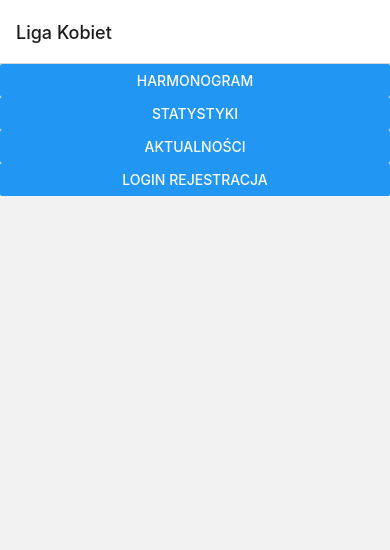
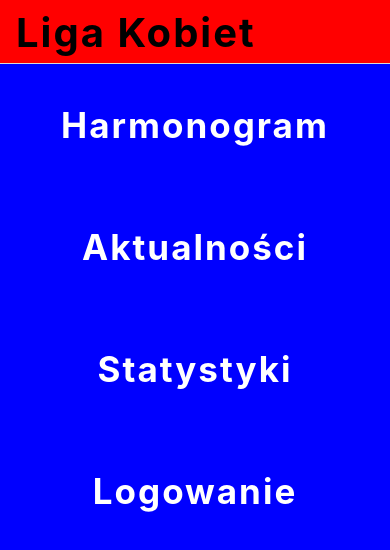
Before and after one commit to JestemTrzcinska/LigaKobiet2, a React Native app in the folder app/: screen / in a window 390 px wide. Shown: the top 550 px of the page. Built offline with nearby package versions, Linux system fonts and the light colour scheme.

Commit message:
Started working on news and background image

```diff
--- a/app/App.js
+++ b/app/App.js
@@ -1,6 +1,7 @@
 import * as React from 'react';
-import { NavigationContainer } from '@react-navigation/native';
+import { DefaultTheme, NavigationContainer } from '@react-navigation/native';
 import { createNativeStackNavigator } from '@react-navigation/native-stack';
+import { Image, StyleSheet } from 'react-native';
 
 import { HomeScreen } from './src/HomeScreen';
 import { LoginRegister } from './src/loginRegister/LoginRegister';
@@ -11,15 +12,38 @@ import { menu } from './src/consts/Strings';
 
 const Stack = createNativeStackNavigator();
 
+const stackOptions = {
+  headerStyle: {
+    backgroundColor: 'red',
+  },
+  headerTitleStyle: {
+    fontSize: 40,
+    fontWeight: 'bold',
+    color: 'black',
+    letterSpacing: 2,
+  },
+  // headerLeft: () => {<GoBackButton onPress={NavigationContainer.goBack}/>}
+  // safeAreaInsets: { top: getStatusBarHeight() },
+  // headerStatusBarHeight: 0,
+};
+
+const Theme = {
+  ...DefaultTheme,
+  colors: {
+    ...DefaultTheme.colors,
+    background: 'blue',
+  },
+};
+
 const App = () => {
   return (
-    <NavigationContainer>
+    <NavigationContainer theme={Theme}>
       <Stack.Navigator>
-        <Stack.Screen name={menu.title} component={HomeScreen} />
-        <Stack.Screen name={menu.schedule} component={Schedule} />
-        <Stack.Screen name={menu.stats} component={Stats} />
-        <Stack.Screen name={menu.news} component={News} />
-        <Stack.Screen name={menu.loginRegister} component={LoginRegister} />
+        <Stack.Screen name={menu.title} component={HomeScreen} options={stackOptions} />
+        <Stack.Screen name={menu.schedule} component={Schedule} options={stackOptions} />
+        <Stack.Screen name={menu.stats} component={Stats} options={stackOptions} />
+        <Stack.Screen name={menu.news} component={News} options={stackOptions} />
+        <Stack.Screen name={menu.loginRegister} component={LoginRegister} options={stackOptions} />
       </Stack.Navigator>
     </NavigationContainer>
   );
--- a/app/src/HomeScreen.js
+++ b/app/src/HomeScreen.js
@@ -1,15 +1,29 @@
 import * as React from 'react';
-import { View } from 'react-native';
+import { StyleSheet, View } from 'react-native';
+import { SafeAreaView } from 'react-native-safe-area-context';
 import { TextButton } from './consts/Buttons';
 import { menu } from './consts/Strings';
 
 export const HomeScreen = ({ navigation }) => {
   return (
-    <View>
-      <TextButton text={menu.schedule} dir={menu.schedule} navigation={navigation} />
-      <TextButton text={menu.stats} dir={menu.stats} navigation={navigation} />
-      <TextButton text={menu.news} dir={menu.news} navigation={navigation} />
-      <TextButton text={menu.loginRegister} dir={menu.loginRegister} navigation={navigation} />
-    </View>
+    <SafeAreaView style={{ flex: 1 }}>
+      <View style={styles.options}>
+        <TextButton style={styles} text={menu.schedule} dir={menu.schedule} navigation={navigation} />
+        <TextButton style={styles} text={menu.news} dir={menu.news} navigation={navigation} />
+        <TextButton style={styles} text={menu.stats} dir={menu.stats} navigation={navigation} />
+        <TextButton style={styles} text={menu.loginRegister} dir={menu.loginRegister} navigation={navigation} />
+      </View>
+    </SafeAreaView>
   );
 };
+
+const styles = StyleSheet.create({
+  options: {
+    justifyContent: 'center',
+    alignItems: 'center',
+  },
+  optionButton: {
+    fontSize: 35,
+    padding: 40,
+  },
+});
--- a/app/src/consts/Buttons.js
+++ b/app/src/consts/Buttons.js
@@ -1,13 +1,21 @@
 import * as React from 'react';
-import { Button } from 'react-native';
+import { TouchableOpacity, Text, StyleSheet } from 'react-native';
 
-export const TextButton = ({ text, navigation, dir }) => {
+export const TextButton = ({ text, navigation, dir, style }) => {
   return (
-    <Button
+    <TouchableOpacity
       onPress={() => {
         navigation.navigate(dir, { name: text });
-      }}
-      title={text}
-    />
+      }}>
+      <Text style={[styles.textStyle, style.optionButton]}>{text}</Text>
+    </TouchableOpacity>
   );
 };
+
+const styles = StyleSheet.create({
+  textStyle: {
+    fontWeight: 'bold',
+    color: 'white',
+    letterSpacing: 2,
+  },
+});
--- a/app/src/consts/Strings.js
+++ b/app/src/consts/Strings.js
@@ -3,5 +3,5 @@ export const menu = {
   schedule: 'Harmonogram',
   stats: 'Statystyki',
   news: 'Aktualności',
-  loginRegister: 'Login Rejestracja',
+  loginRegister: 'Logowanie',
 };
--- /dev/null
+++ b/app/src/hardCodingDb/news.js
@@ -0,0 +1,44 @@
+export const news = [
+  {
+    index: 1,
+    title: 'Tytuł 1',
+    description: 'To jest opis pierwszej aktualności. Dzisiaj będzie spotkanie jakieś tam z kimś tam i lorepsum ipsa',
+    image:
+      'https://us.123rf.com/450wm/alhovik/alhovik1709/alhovik170900031/86481591-przełamywanie-tła-wiadomości-projektowanie-bannerów-dla-telewizji-światowej-telewizji-globalnej.jpg?ver=6',
+  },
+  {
+    index: 2,
+    title: 'Tytuł 1',
+    description: 'To jest opis pierwszej aktualności. Dzisiaj będzie spotkanie jakieś tam z kimś tam i lorepsum ipsa',
+    image:
+      'https://us.123rf.com/450wm/alhovik/alhovik1709/alhovik170900031/86481591-przełamywanie-tła-wiadomości-projektowanie-bannerów-dla-telewizji-światowej-telewizji-globalnej.jpg?ver=6',
+  },
+  {
+    index: 3,
+    title: 'Tytuł 1',
+    description: 'To jest opis pierwszej aktualności. Dzisiaj będzie spotkanie jakieś tam z kimś tam i lorepsum ipsa',
+    image:
+      'https://us.123rf.com/450wm/alhovik/alhovik1709/alhovik170900031/86481591-przełamywanie-tła-wiadomości-projektowanie-bannerów-dla-telewizji-światowej-telewizji-globalnej.jpg?ver=6',
+  },
+  {
+    index: 4,
+    title: 'Tytuł 1',
+    description: 'To jest opis pierwszej aktualności. Dzisiaj będzie spotkanie jakieś tam z kimś tam i lorepsum ipsa',
+    image:
+      'https://us.123rf.com/450wm/alhovik/alhovik1709/alhovik170900031/86481591-przełamywanie-tła-wiadomości-projektowanie-bannerów-dla-telewizji-światowej-telewizji-globalnej.jpg?ver=6',
+  },
+  {
+    index: 5,
+    title: 'Tytuł 1',
+    description: 'To jest opis pierwszej aktualności. Dzisiaj będzie spotkanie jakieś tam z kimś tam i lorepsum ipsa',
+    image:
+      'https://us.123rf.com/450wm/alhovik/alhovik1709/alhovik170900031/86481591-przełamywanie-tła-wiadomości-projektowanie-bannerów-dla-telewizji-światowej-telewizji-globalnej.jpg?ver=6',
+  },
+  {
+    index: 6,
+    title: 'Tytuł 1',
+    description: 'To jest opis pierwszej aktualności. Dzisiaj będzie spotkanie jakieś tam z kimś tam i lorepsum ipsa',
+    image:
+      'https://us.123rf.com/450wm/alhovik/alhovik1709/alhovik170900031/86481591-przełamywanie-tła-wiadomości-projektowanie-bannerów-dla-telewizji-światowej-telewizji-globalnej.jpg?ver=6',
+  },
+];
--- a/app/src/news/News.js
+++ b/app/src/news/News.js
@@ -1,6 +1,18 @@
 import * as React from 'react';
-import { Text } from 'react-native';
+import { Image, SafeAreaView, Text, View } from 'react-native';
+import { news } from '../hardCodingDb/news';
 
 export const News = ({ navigation, route }) => {
-  return <Text>This is {route.params.name} page</Text>;
+  return (
+    <SafeAreaView>
+      {news.map((item) => {
+        return (
+          <View key={item.index}>
+            <Image source={{ uri: item.image }} />
+            <Text>{item.title}</Text>
+          </View>
+        );
+      })}
+    </SafeAreaView>
+  );
 };
```
Also changed, not shown: app/src/hardCodingDb/bg-img.png (added), 1 other file (tests, documents, lock files or other folders).
